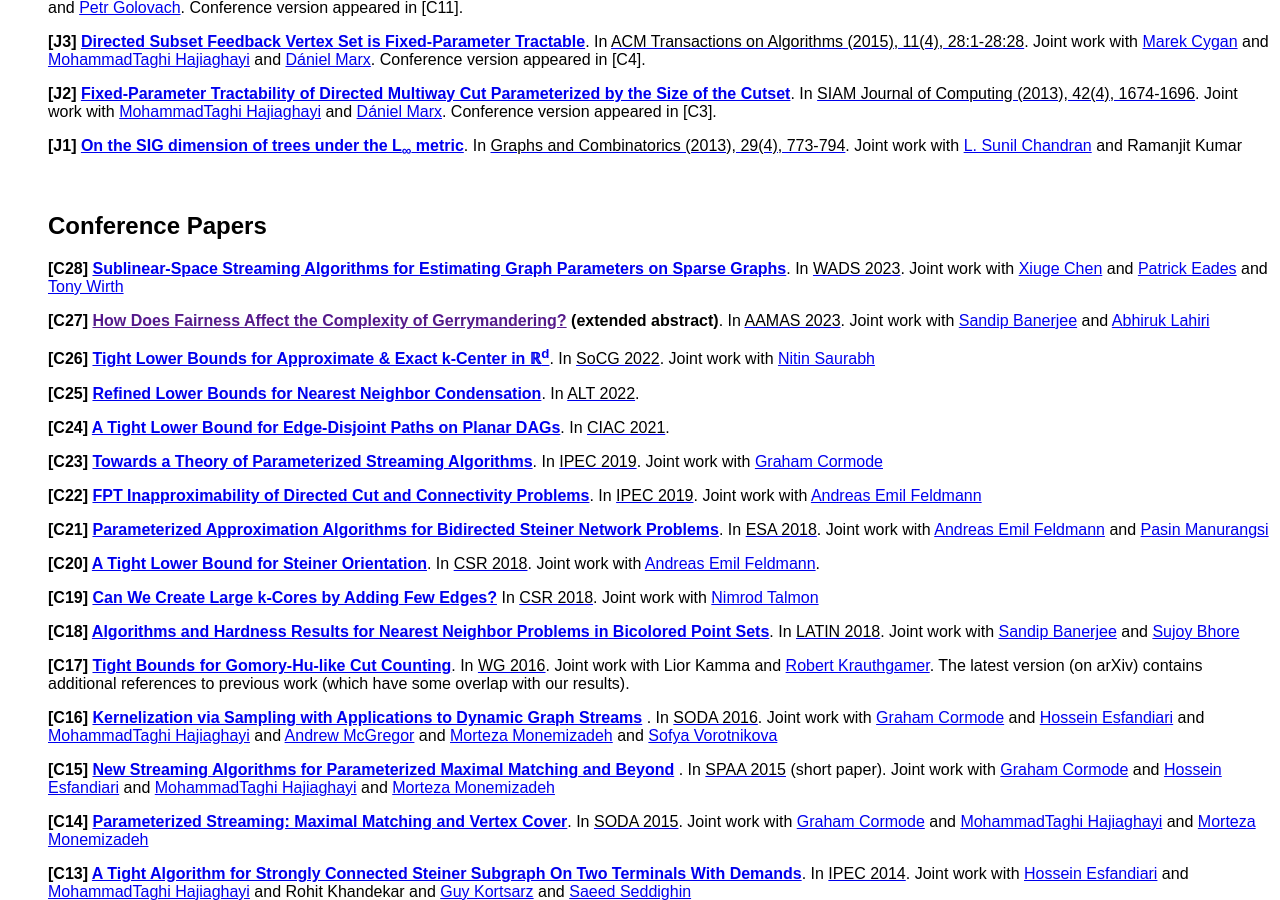
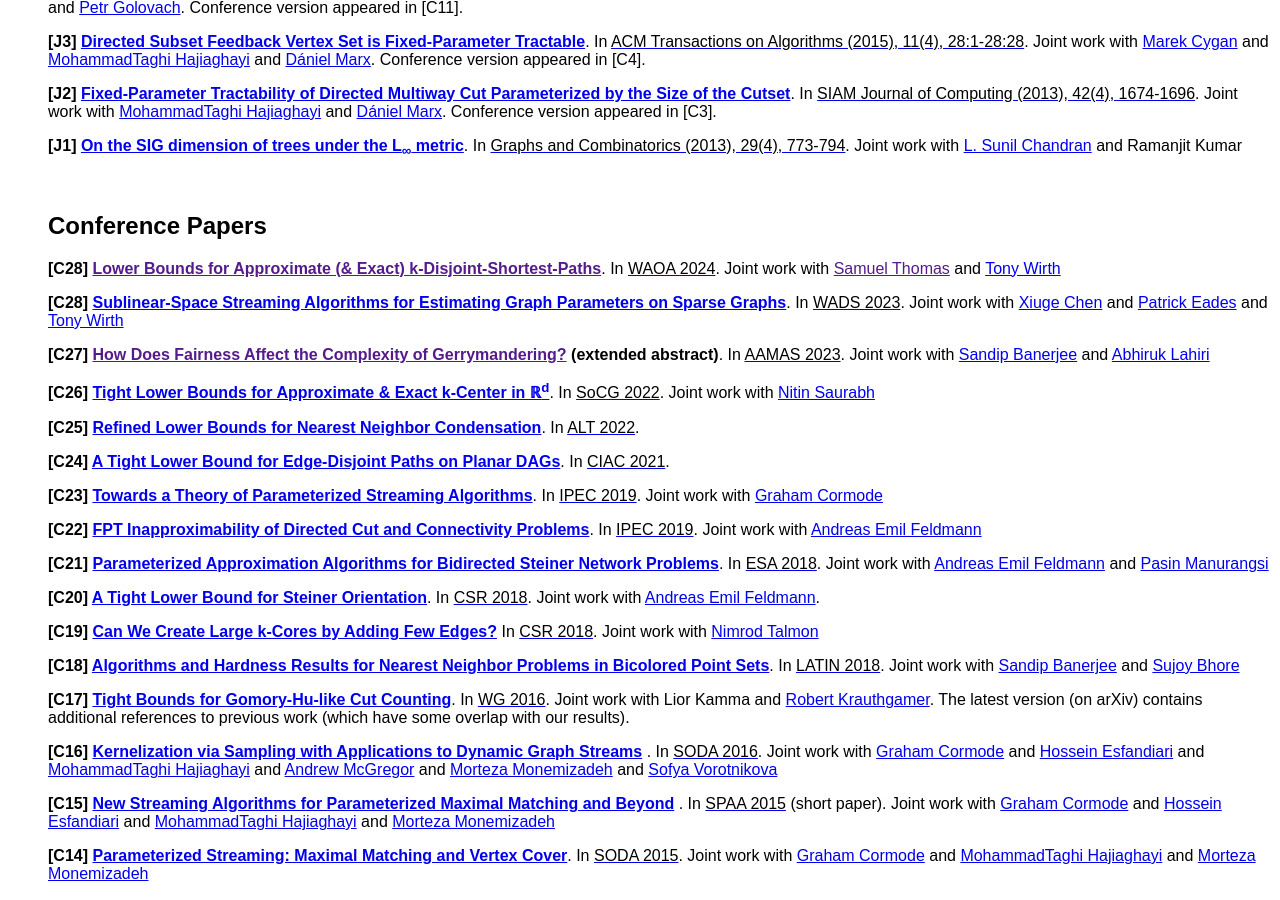
Before and after one commit to rajeshchitnis/rajeshchitnis.github.io, a Jekyll site: the page publications.html, which Jekyll copies as it is, in a window 1280 px wide and 900 px high, scrolled down 621 px. Built offline with Jekyll 4.4.1, drawn with Linux system fonts in a browser that asks for light colours.

Commit message:
Update publications.html

```diff
--- a/publications.html
+++ b/publications.html
@@ -170,6 +170,12 @@ and <a href="http://www.imsc.res.in/~saket/">Saket Saurabh</a>. Conference versi
 
 
 <h2>Conference Papers</h2>
+
+
+
+
+<p class="p7"><font color = "black"><b>[C28] <a href=""> Lower Bounds for Approximate (& Exact) k-Disjoint-Shortest-Paths</a></b>. In <a href="https://algo-conference.org/2024/waoa/"><FONT COLOR=black>WAOA 2024</a>. Joint work with <a href="">Samuel Thomas</a> and <a href="https://people.eng.unimelb.edu.au/awirth/">Tony Wirth</a></p>
+<p class="p3"></p>
 
 <p class="p7"><font color = "black"><b>[C28] <a href="https://arxiv.org/abs/2305.16815"> Sublinear-Space Streaming Algorithms for Estimating Graph Parameters on Sparse Graphs</a></b>. In <a href="https://wadscccg2023.encs.concordia.ca/"><FONT COLOR=black>WADS 2023</a>. Joint work with <a href="https://xiugechen.github.io/">Xiuge Chen</a> and <a href="https://dblp.org/pid/267/2109.html">Patrick Eades</a> and <a href="https://people.eng.unimelb.edu.au/awirth/">Tony Wirth</a></p>
 <p class="p3"></p>
```
